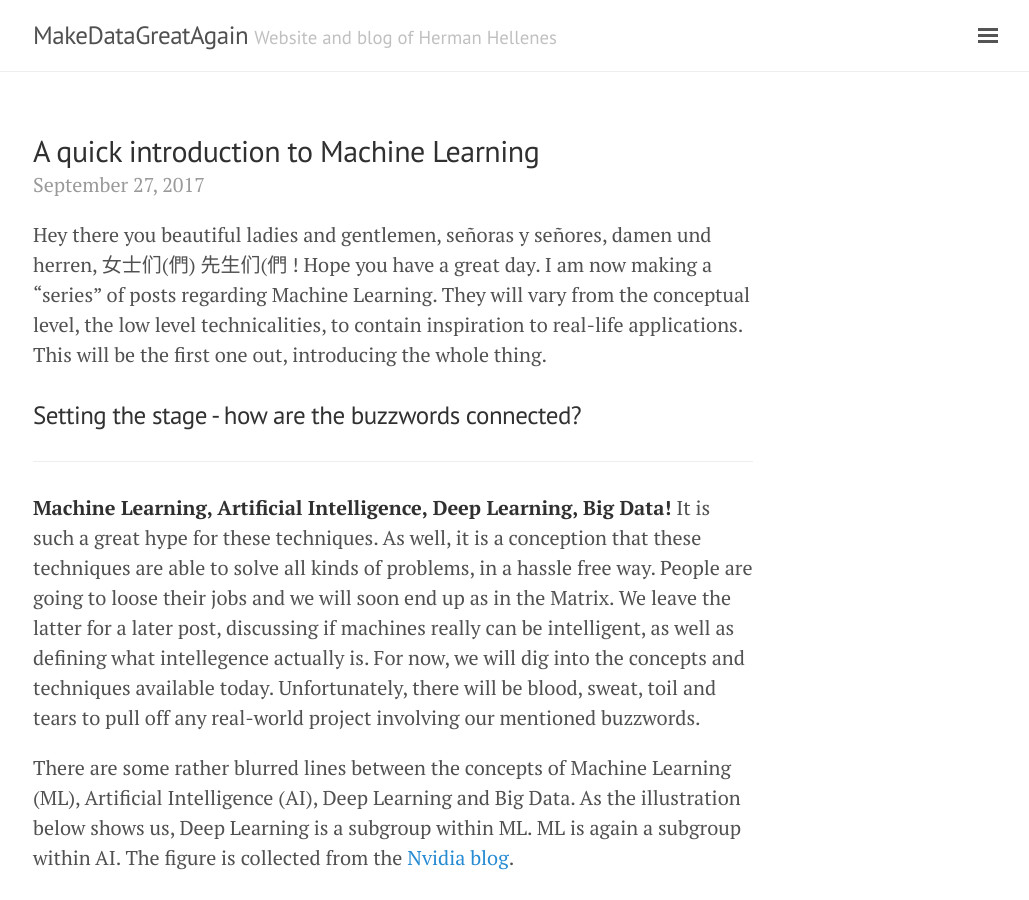
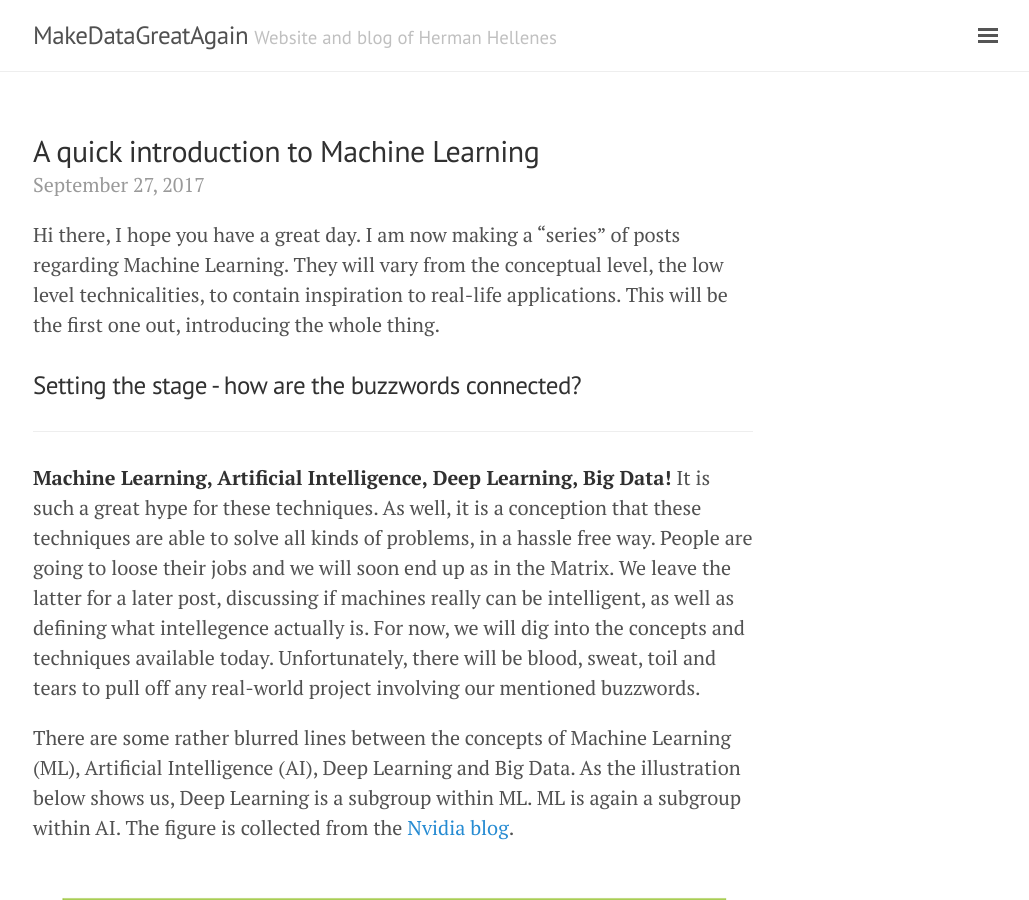
Before and after one commit to herman-hellenes/herman-hellenes.github.io, a Jekyll site: the page built from _posts/2017-09-27-intro-ml.md, in a window 1280 px wide and 900 px high. Shown: the whole window, without its empty margins (247-1276 px from the left). Built offline with Jekyll 4.4.1, drawn with Linux system fonts in a browser that asks for light colours; nearby versions of some CDN libraries; comment, search, counter and statistics services are not loaded.

Commit message:
Update 2017-09-27-intro-ml.md

```diff
--- a/_posts/2017-09-27-intro-ml.md
+++ b/_posts/2017-09-27-intro-ml.md
@@ -5,7 +5,7 @@ date: 2017-09-27
 comments: true
 ---
 
-Hey there you beautiful ladies and gentlemen, señoras y señores, damen und herren, 女士们(們) 先生们(們 ! Hope you have a great day. I am now making a "series" of posts regarding Machine Learning. They will vary from the conceptual level, the low level technicalities, to contain inspiration to real-life applications. This will be the first one out, introducing the whole thing.
+Hi there, I hope you have a great day. I am now making a "series" of posts regarding Machine Learning. They will vary from the conceptual level, the low level technicalities, to contain inspiration to real-life applications. This will be the first one out, introducing the whole thing.
 
 
 ### Setting the stage - how are the buzzwords connected?
```
